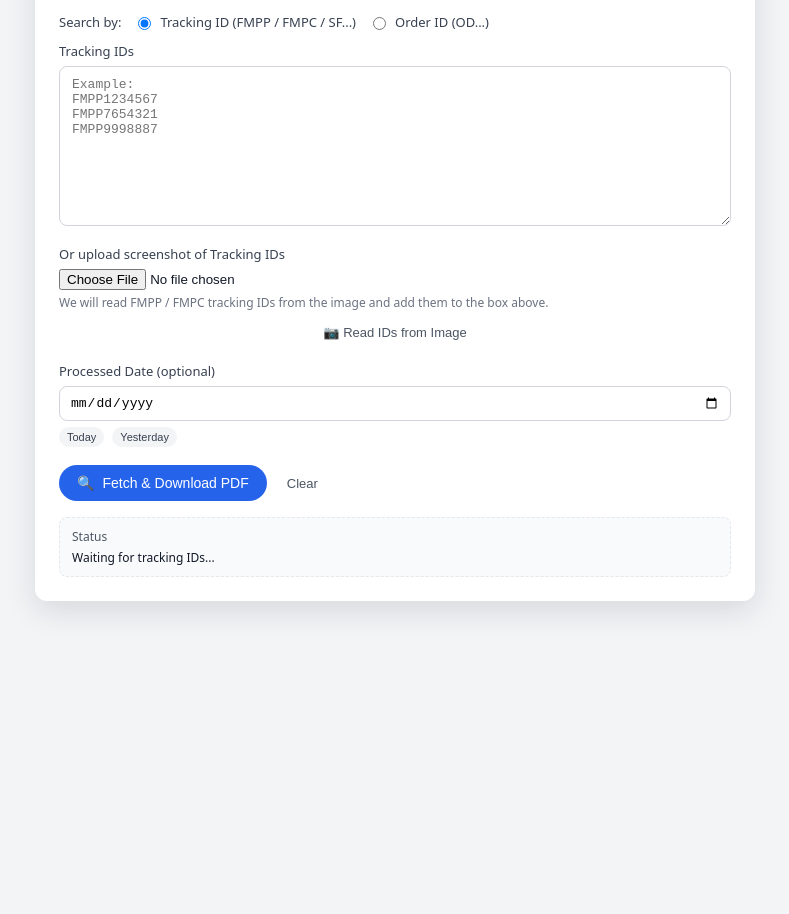
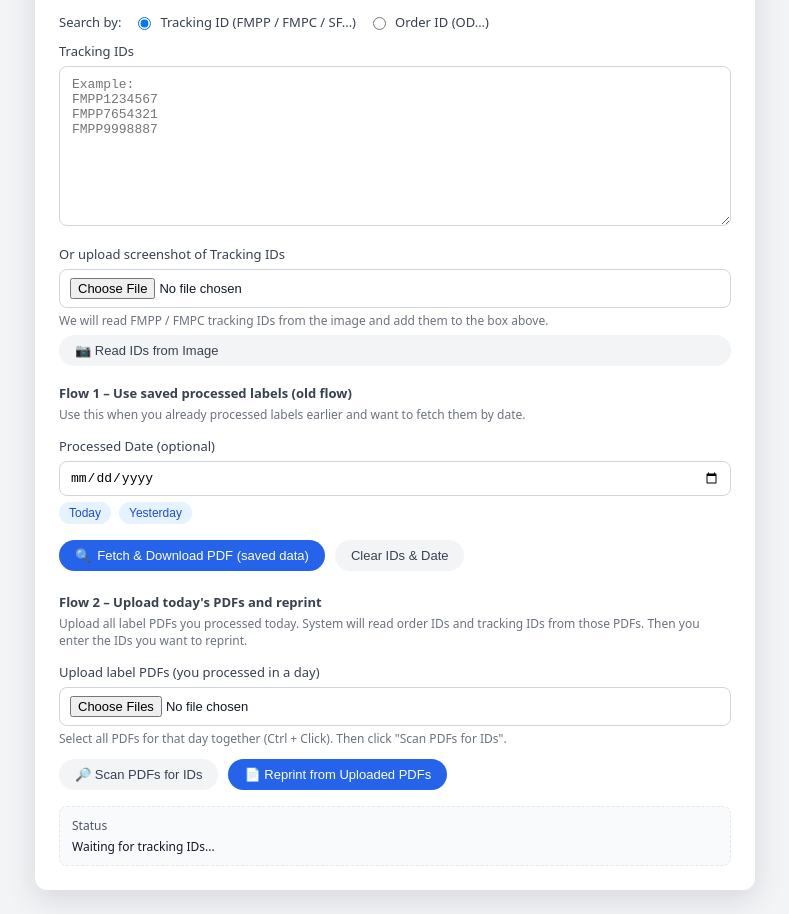
Before and after one commit to santoshk66/merged-pdf-cropper-sku, a website: page public/reprint.html in a window 1280 px wide. Shown: the part 144-1058 px from the top of the page, without its empty margins (245-1034 px from the left). Before the commit the page ends 800 px from the top, so only its background shows below. Drawn offline with Linux system fonts and the light colour scheme.

Commit message:
Update reprint.html

```diff
--- a/public/reprint.html
+++ b/public/reprint.html
@@ -86,7 +86,7 @@
     .field-row {
       display: flex;
       gap: 12px;
-      align-items: center;
+      align-items: flex-start;
       margin-top: 14px;
       flex-wrap: wrap;
     }
@@ -98,7 +98,8 @@
       min-width: 160px;
     }
 
-    input[type="date"] {
+    input[type="date"],
+    input[type="file"] {
       padding: 8px 10px;
       border-radius: 8px;
       border: 1px solid #d1d5db;
@@ -107,7 +108,8 @@
       width: 100%;
     }
 
-    input[type="date"]:focus {
+    input[type="date"]:focus,
+    input[type="file"]:focus {
       border-color: #2563eb;
       box-shadow: 0 0 0 1px rgba(37, 99, 235, 0.25);
     }
@@ -120,62 +122,56 @@
     }
 
     .preset-btn {
+      background: #e5f2ff;
+      border-radius: 999px;
+      padding: 4px 10px;
+      font-size: 12px;
       border: none;
-      background: #f3f4f6;
-      color: #374151;
-      font-size: 11px;
-      padding: 4px 8px;
-      border-radius: 999px;
       cursor: pointer;
+      color: #1d4ed8;
     }
 
     .preset-btn:hover {
-      background: #e5e7eb;
+      background: #dbeafe;
     }
 
     .actions {
-      margin-top: 18px;
       display: flex;
       gap: 10px;
-      align-items: center;
+      margin-top: 16px;
       flex-wrap: wrap;
     }
 
-    .btn-primary {
+    .btn-primary,
+    .btn-secondary {
+      border-radius: 999px;
+      padding: 8px 16px;
+      font-size: 13px;
+      font-weight: 500;
       border: none;
-      background: #2563eb;
-      color: #ffffff;
-      font-size: 14px;
-      padding: 10px 18px;
-      border-radius: 999px;
       cursor: pointer;
       display: inline-flex;
       align-items: center;
-      gap: 8px;
-      font-weight: 500;
+      gap: 6px;
+    }
+
+    .btn-primary {
+      background: #2563eb;
+      color: #ffffff;
     }
 
     .btn-primary:disabled {
-      opacity: 0.6;
-      cursor: default;
-    }
-
-    .btn-primary:hover:not(:disabled) {
-      background: #1d4ed8;
+      opacity: 0.7;
+      cursor: wait;
     }
 
     .btn-secondary {
-      border: none;
-      background: transparent;
-      color: #4b5563;
-      font-size: 13px;
-      padding: 8px 10px;
-      border-radius: 999px;
-      cursor: pointer;
+      background: #f3f4f6;
+      color: #374151;
     }
 
     .btn-secondary:hover {
-      background: #f3f4f6;
+      background: #e5e7eb;
     }
 
     .badge {
@@ -195,7 +191,7 @@
       font-size: 12px;
       white-space: pre-line;
       border: 1px dashed #e5e7eb;
-      max-height: 220px;
+      max-height: 260px;
       overflow-y: auto;
     }
 
@@ -238,6 +234,26 @@
 
     .search-toggle input[type="radio"] {
       cursor: pointer;
+    }
+
+    .hint {
+      font-size: 12px;
+      color: #6b7280;
+      margin-top: 4px;
+    }
+
+    .section-title {
+      font-size: 13px;
+      font-weight: 600;
+      margin-top: 18px;
+      margin-bottom: 4px;
+      color: #374151;
+    }
+
+    .section-subtitle {
+      font-size: 12px;
+      color: #6b7280;
+      margin-bottom: 8px;
     }
 
     @media (max-width: 640px) {
@@ -312,7 +328,7 @@
       </label>
     </div>
 
-        <div>
+    <div>
       <label for="ids" id="idsLabel">Tracking IDs</label>
       <textarea id="ids" placeholder="Example:
 FMPP1234567
@@ -320,18 +336,24 @@ FMPP7654321
 FMPP9998887"></textarea>
     </div>
 
-    <!-- 🔹 NEW: Upload screenshot and read tracking IDs -->
+    <!-- 🔹 Existing OCR from screenshot -->
     <div class="field-row">
       <div class="field-group">
         <label for="imageInput">Or upload screenshot of Tracking IDs</label>
         <input type="file" id="imageInput" accept="image/*" />
-        <div class="hint" style="font-size:12px;color:#6b7280;margin-top:4px;">
+        <div class="hint">
           We will read FMPP / FMPC tracking IDs from the image and add them to the box above.
         </div>
         <button type="button" id="btnOcrFromImage" class="btn-secondary" style="margin-top:6px;">
           📷 Read IDs from Image
         </button>
       </div>
+    </div>
+
+    <!-- 🔹 OLD FLOW (Firestore) – Date filter -->
+    <div class="section-title">Flow 1 – Use saved processed labels (old flow)</div>
+    <div class="section-subtitle">
+      Use this when you already processed labels earlier and want to fetch them by date.
     </div>
 
     <div class="field-row">
@@ -350,12 +372,37 @@ FMPP9998887"></textarea>
     </div>
 
     <div class="actions">
-      <button id="btnReprint" class="btn-primary" onclick="reprint()">
+      <button id="btnReprint" class="btn-primary" type="button">
         <span>🔍</span>
-        <span>Fetch & Download PDF</span>
+        <span>Fetch & Download PDF (saved data)</span>
       </button>
       <button class="btn-secondary" type="button" onclick="clearForm()">
-        Clear
+        Clear IDs & Date
+      </button>
+    </div>
+
+    <!-- 🔹 NEW FLOW – Upload PDFs of the day -->
+    <div class="section-title" style="margin-top:22px;">Flow 2 – Upload today's PDFs and reprint</div>
+    <div class="section-subtitle">
+      Upload all label PDFs you processed today. System will read order IDs and tracking IDs from those PDFs. Then you enter the IDs you want to reprint.
+    </div>
+
+    <div class="field-row">
+      <div class="field-group">
+        <label for="pdfFiles">Upload label PDFs (you processed in a day)</label>
+        <input type="file" id="pdfFiles" accept="application/pdf" multiple />
+        <div class="hint">
+          Select all PDFs for that day together (Ctrl + Click). Then click "Scan PDFs for IDs".
+        </div>
+      </div>
+    </div>
+
+    <div class="actions" style="margin-top:12px;">
+      <button id="btnIndexPdfs" class="btn-secondary" type="button">
+        🔎 Scan PDFs for IDs
+      </button>
+      <button id="btnReprintFromPdfs" class="btn-primary" type="button">
+        📄 Reprint from Uploaded PDFs
       </button>
     </div>
 
@@ -365,6 +412,15 @@ FMPP9998887"></textarea>
     </div>
   </div>
 
+  <!-- pdf.js for reading uploaded PDFs in browser -->
+  <script src="https://cdnjs.cloudflare.com/ajax/libs/pdf.js/2.16.105/pdf.min.js"></script>
+  <script>
+    if (window["pdfjsLib"]) {
+      pdfjsLib.GlobalWorkerOptions.workerSrc =
+        "https://cdnjs.cloudflare.com/ajax/libs/pdf.js/2.16.105/pdf.worker.min.js";
+    }
+  </script>
+  <!-- Tesseract for OCR -->
   <script src="https://cdn.jsdelivr.net/npm/tesseract.js@2.1.5/dist/tesseract.min.js"></script>
   <script src="reprint.js"></script>
 </body>
```
